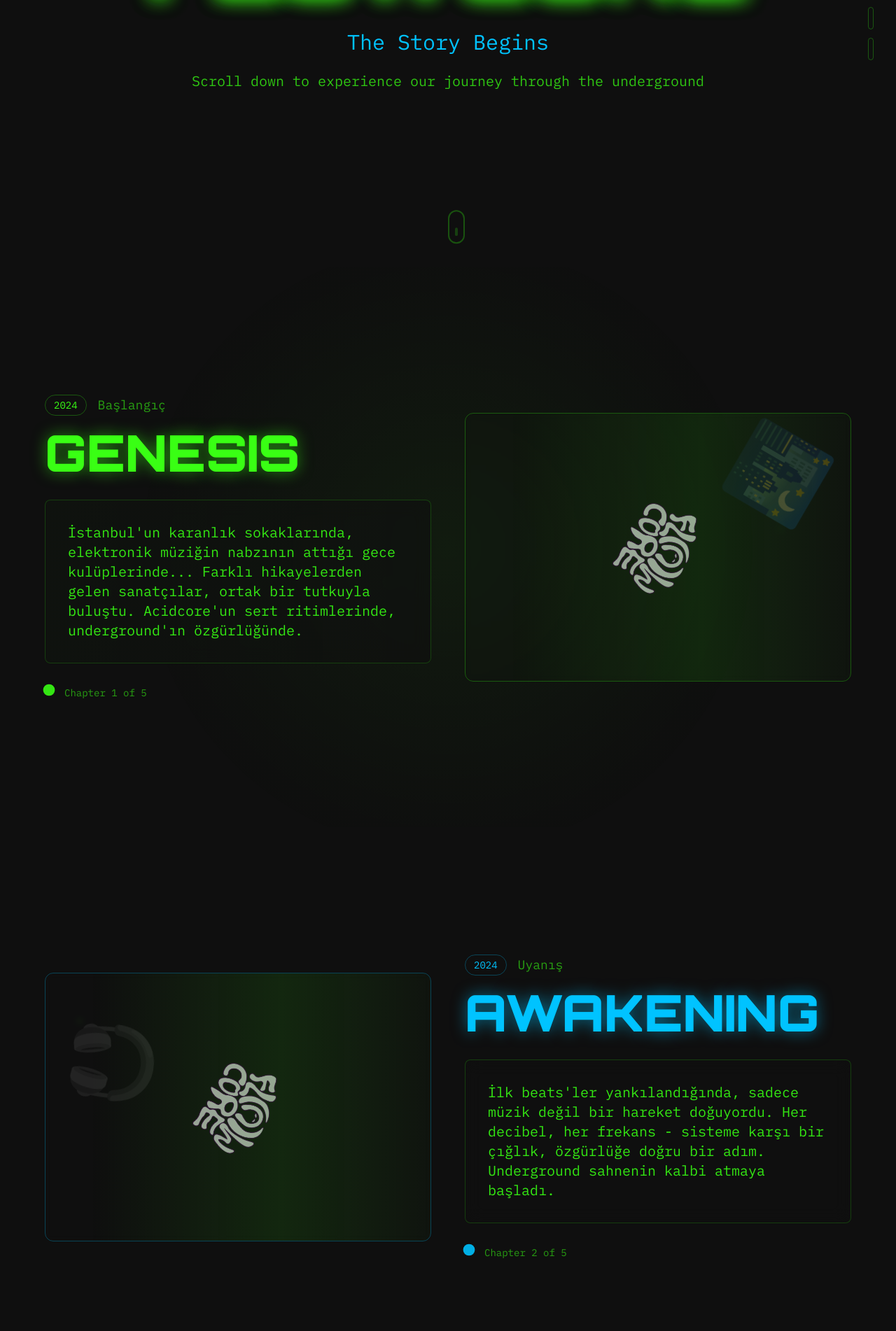
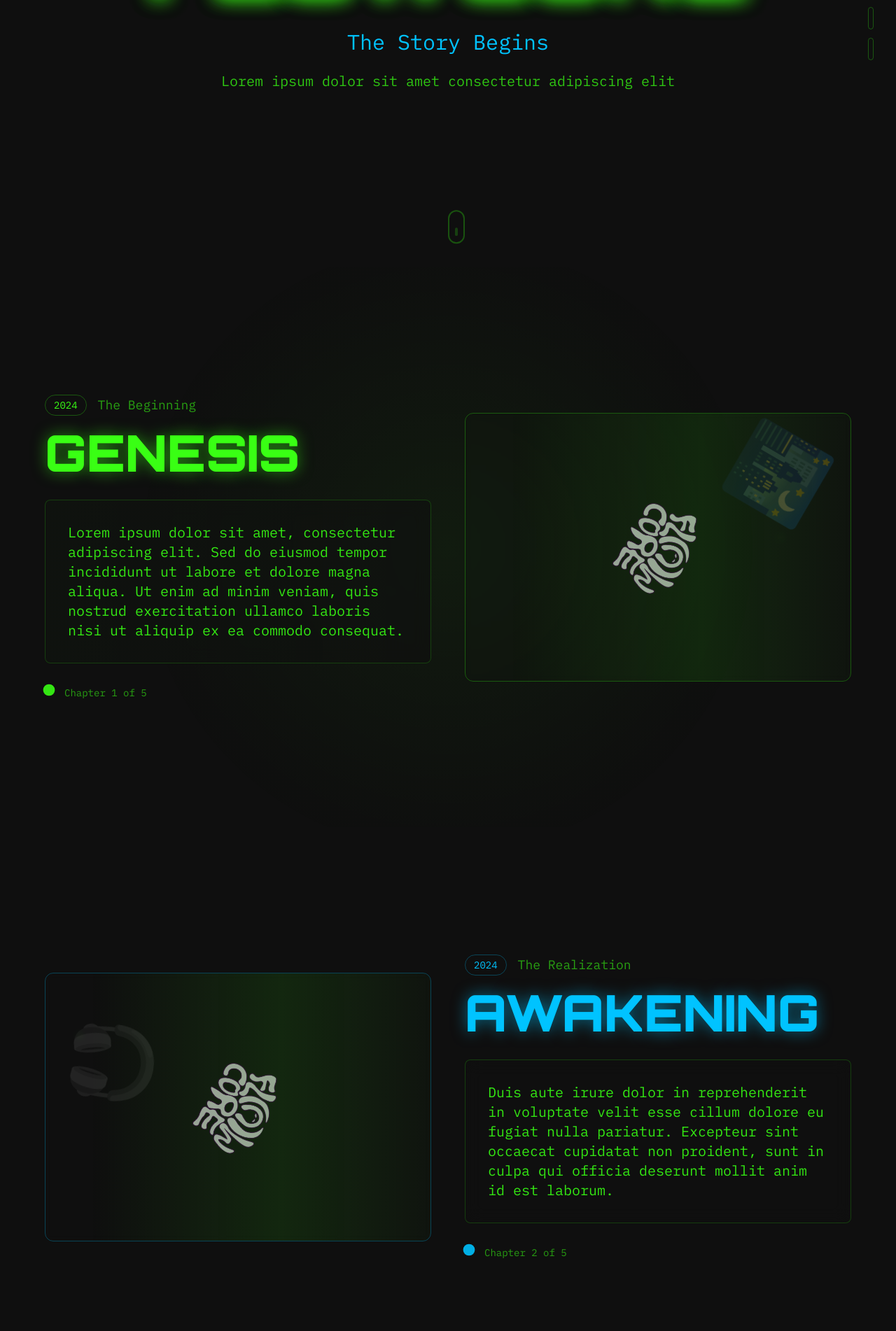
Before and after one commit to ertasemre/flowcore, a Next.js app: page /about in a window 1280 px wide. Shown: the part 418-2320 px from the top of the page at 70% size. Built offline with nearby package versions, Linux system fonts and the light colour scheme.

Commit message:
📝 Replace About page content with Lorem Ipsum placeholder text

```diff
--- a/src/app/about/page.tsx
+++ b/src/app/about/page.tsx
@@ -9,8 +9,8 @@ const storyChapters = [
   {
     id: 'genesis',
     title: 'GENESIS',
-    subtitle: 'Başlangıç',
-    content: 'İstanbul\'un karanlık sokaklarında, elektronik müziğin nabzının attığı gece kulüplerinde... Farklı hikayelerden gelen sanatçılar, ortak bir tutkuyla buluştu. Acidcore\'un sert ritimlerinde, underground\'ın özgürlüğünde.',
+    subtitle: 'The Beginning',
+    content: 'Lorem ipsum dolor sit amet, consectetur adipiscing elit. Sed do eiusmod tempor incididunt ut labore et dolore magna aliqua. Ut enim ad minim veniam, quis nostrud exercitation ullamco laboris nisi ut aliquip ex ea commodo consequat.',
     year: '2024',
     color: 'acid-green',
     visual: 'city'
@@ -18,8 +18,8 @@ const storyChapters = [
   {
     id: 'awakening',
     title: 'AWAKENING',
-    subtitle: 'Uyanış',
-    content: 'İlk beats\'ler yankılandığında, sadece müzik değil bir hareket doğuyordu. Her decibel, her frekans - sisteme karşı bir çığlık, özgürlüğe doğru bir adım. Underground sahnenin kalbi atmaya başladı.',
+    subtitle: 'The Realization',
+    content: 'Duis aute irure dolor in reprehenderit in voluptate velit esse cillum dolore eu fugiat nulla pariatur. Excepteur sint occaecat cupidatat non proident, sunt in culpa qui officia deserunt mollit anim id est laborum.',
     year: '2024',
     color: 'cyber-blue',
     visual: 'sound'
@@ -27,8 +27,8 @@ const storyChapters = [
   {
     id: 'collective',
     title: 'COLLECTIVE',
-    subtitle: 'Kolektif',
-    content: 'Tek bir ses değil, binlerce kalbin ortak çarpışı. OGIMARU\'nun psytrance ruhundan, FORMAL\'ın hard techno enerjisine... Her sanatçı, kolektifin bir parçası, hikayenin bir bölümü.',
+    subtitle: 'Unity in Diversity',
+    content: 'Sed ut perspiciatis unde omnis iste natus error sit voluptatem accusantium doloremque laudantium, totam rem aperiam, eaque ipsa quae ab illo inventore veritatis et quasi architecto beatae vitae dicta sunt.',
     year: '2024',
     color: 'rave-purple',
     visual: 'collective'
@@ -36,8 +36,8 @@ const storyChapters = [
   {
     id: 'underground',
     title: 'UNDERGROUND',
-    subtitle: 'Yeraltı',
-    content: 'Yeryüzünde değil, derinlerde yaşıyor müziğimiz. Mainstream\'in uzağında, saf ve ham. Her etkinlik bir ritual, her set bir yolculuk. Karanlıkta parlayan neon ışıklar gibi.',
+    subtitle: 'Beneath the Surface',
+    content: 'At vero eos et accusamus et iusto odio dignissimos ducimus qui blanditiis praesentium voluptatum deleniti atque corrupti quos dolores et quas molestias excepturi sint occaecati cupiditate non provident.',
     year: '2024',
     color: 'neon-pink',
     visual: 'underground'
@@ -45,8 +45,8 @@ const storyChapters = [
   {
     id: 'present',
     title: 'PRESENT',
-    subtitle: 'Şimdi',
-    content: 'Bugün buradayız. Suma Han\'dan The Black Cave\'e, her sahnede hikayemizi yazıyoruz. Sadece müzik değil, bir yaşam biçimi. Sadece etkinlik değil, bir deneyim. WE ARE THE EVENT.',
+    subtitle: 'Here and Now',
+    content: 'Similique sunt in culpa qui officia deserunt mollitia animi, id est laborum et dolorum fuga. Et harum quidem rerum facilis est et expedita distinctio. Nam libero tempore, cum soluta nobis est eligendi optio.',
     year: '2024-∞',
     color: 'acid-green',
     visual: 'present'
@@ -231,7 +231,7 @@ export default function AboutPage() {
                   ease: "easeInOut"
                 }}
               >
-                Scroll down to experience our journey through the underground
+                Lorem ipsum dolor sit amet consectetur adipiscing elit
               </motion.p>
             </motion.div>
           </motion.div>
@@ -483,9 +483,9 @@ export default function AboutPage() {
                 </motion.p>
 
                 <p className="text-lg text-acid-green/80 font-mono leading-relaxed max-w-3xl mx-auto">
-                  Bu hikaye burada bitmiyor. Her gece, her set, her beat ile devam ediyor.
-                  Sen de bu hikayenin bir parçası ol. Underground sahnede, neon ışıkların altında,
-                  bass&apos;ın titreşiminde buluşalım.
+                  Lorem ipsum dolor sit amet, consectetur adipiscing elit, sed do eiusmod tempor incididunt ut labore et dolore magna aliqua.
+                  Ut enim ad minim veniam, quis nostrud exercitation ullamco laboris nisi ut aliquip ex ea commodo consequat.
+                  Duis aute irure dolor in reprehenderit in voluptate velit esse cillum dolore eu fugiat nulla pariatur.
                 </p>
               </div>
             </motion.div>
```
